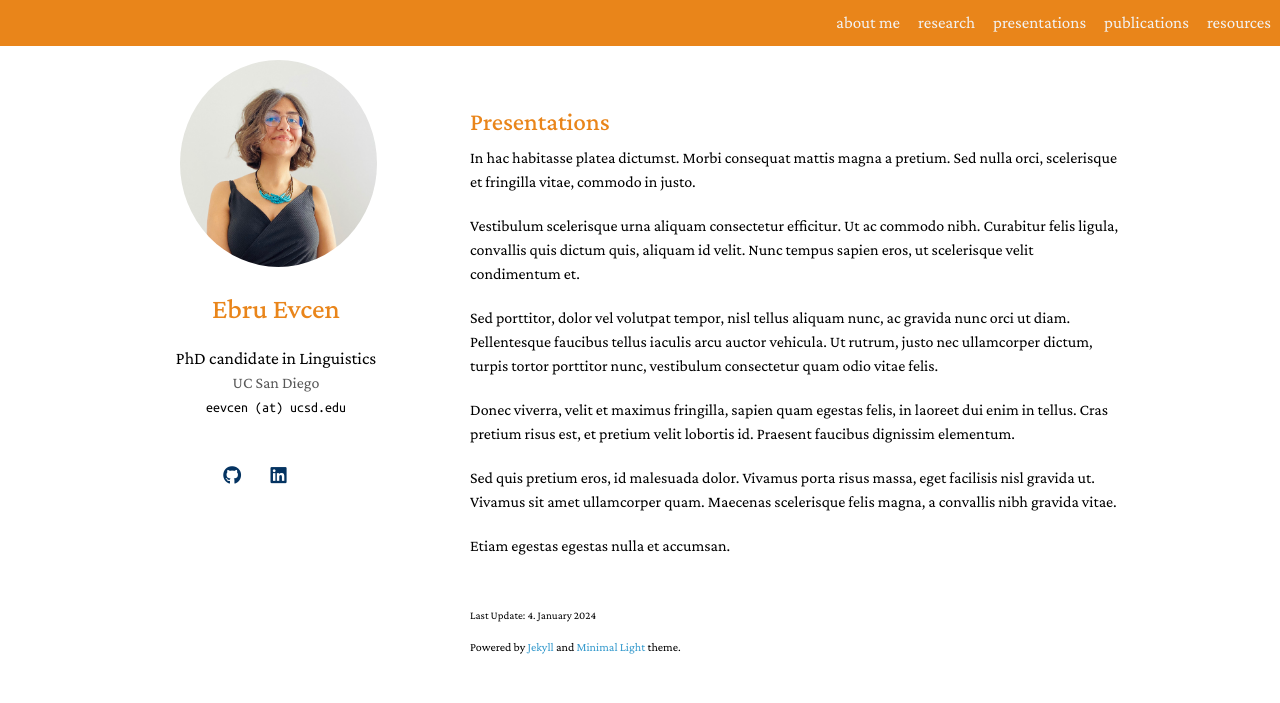
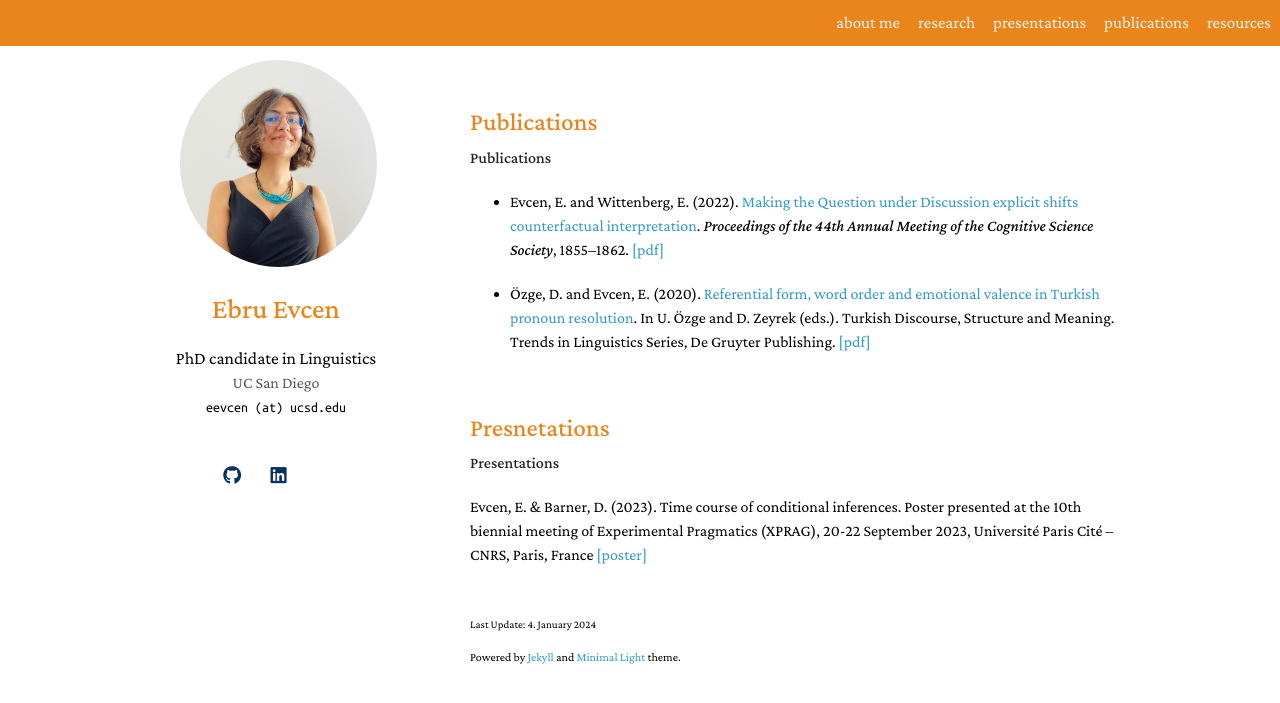
Before and after one commit to ebruevcen/ebruevcen.github.io, a Jekyll site: the page built from presentations.md, in a window 1280 px wide. Shown: the top 703 px of the page. Built offline with Jekyll 4.4.1, drawn with Linux system fonts in a browser that asks for light colours; nearby versions of some CDN libraries; library files that are not in the unit come from our copies; a style sheet for code colours, icons or effects is not loaded.

Commit message:
pres_publications

```diff
--- a/presentations.md
+++ b/presentations.md
@@ -1,21 +1,22 @@
 ---
 layout: homepage
-title: "Presentations"
-permalink: /presentations/
+title: "Publications & Presentations"
+permalink: /publications_presentations/
 ---
-<h1 id="presentations"></h1>
+<h1 id="Publications"></h1>
 
-<h2 style="margin: 60px 0px 10px;">Presentations</h2>
+<h2 style="margin: 60px 0px 10px;">Publications</h2>
 
+**Publications**
 
-In hac habitasse platea dictumst. Morbi consequat mattis magna a pretium. Sed nulla orci, scelerisque et fringilla vitae, commodo in justo.
+- Evcen, E. and Wittenberg, E. (2022). [Making the Question under Discussion explicit shifts counterfactual interpretation](https://escholarship.org/uc/item/43z0w42j). *Proceedings of the 44th Annual Meeting of the Cognitive Science Society*, 1855–1862. [\[pdf\]](https://ebruevcen.github.io/assets/files/EvcenWittenberg2022.pdf)
 
-Vestibulum scelerisque urna aliquam consectetur efficitur. Ut ac commodo nibh. Curabitur felis ligula, convallis quis dictum quis, aliquam id velit. Nunc tempus sapien eros, ut scelerisque velit condimentum et.
+- Özge, D. and Evcen, E. (2020). [Referential form, word order and emotional valence in Turkish pronoun resolution](https://www.degruyter.com/document/doi/10.1515/9783110686654-007/html). In U. Özge and D. Zeyrek (eds.). Turkish Discourse, Structure and Meaning. Trends in Linguistics Series, De Gruyter Publishing. [\[pdf\]](https://ebruevcen.github.io/assets/files/OzgeEvcen2020.pdf)
 
-Sed porttitor, dolor vel volutpat tempor, nisl tellus aliquam nunc, ac gravida nunc orci ut diam. Pellentesque faucibus tellus iaculis arcu auctor vehicula. Ut rutrum, justo nec ullamcorper dictum, turpis tortor porttitor nunc, vestibulum consectetur quam odio vitae felis.
+<h1 id="Presentations"></h1>
 
-Donec viverra, velit et maximus fringilla, sapien quam egestas felis, in laoreet dui enim in tellus. Cras pretium risus est, et pretium velit lobortis id. Praesent faucibus dignissim elementum.
+<h2 style="margin: 60px 0px 10px;">Presnetations</h2>
 
-Sed quis pretium eros, id malesuada dolor. Vivamus porta risus massa, eget facilisis nisl gravida ut. Vivamus sit amet ullamcorper quam. Maecenas scelerisque felis magna, a convallis nibh gravida vitae.
+**Presentations**
 
-Etiam egestas egestas nulla et accumsan.
+Evcen, E. & Barner, D. (2023). Time course of conditional inferences. Poster presented at the 10th biennial meeting of Experimental Pragmatics (XPRAG), 20-22 September 2023, Université Paris Cité – CNRS, Paris, France [\[poster\]](https://osf.io/9xkrf)
```
Also changed, not shown: resources.md (deleted, +0 -10 lines), 1 other file.
